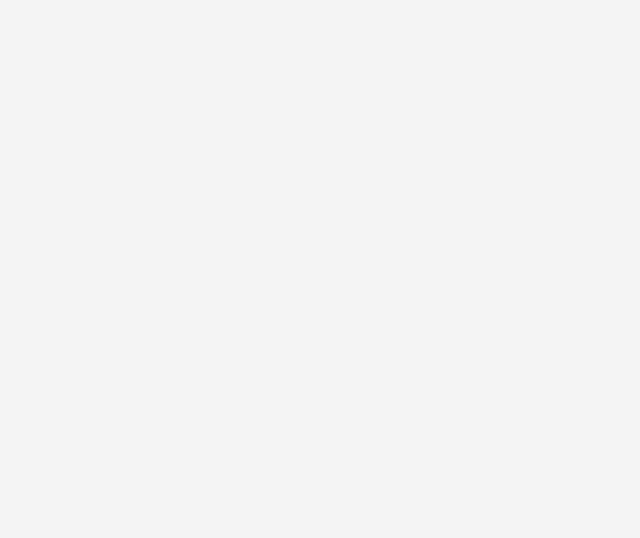
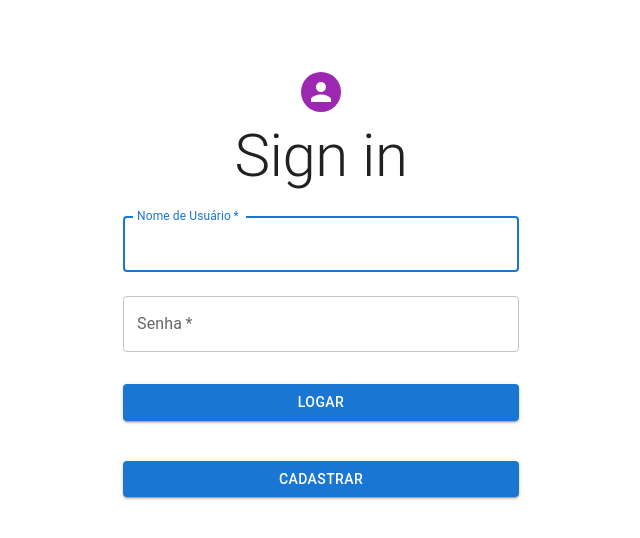
Before and after one commit to brunopdt/RentACar-SpringBoot, a React (Vite) app in the folder implementacao/rentacar_springboot_lds/src/view/: page / in a window 1280 px wide. Before the commit this address had no page. Shown: the top 538 px of the page, without its empty margins (319-959 px from the left). Built offline with nearby package versions, Linux system fonts and the light colour scheme.

Commit message:
Modal Login error

```diff
--- a/implementacao/rentacar_springboot_lds/src/view/src/App.jsx
+++ b/implementacao/rentacar_springboot_lds/src/view/src/App.jsx
@@ -8,7 +8,7 @@ function App() {
   return (
     <BrowserRouter>
       <Routes>
-        <Route path="/login" element={<Login />} />
+        <Route path="/" element={<Login />} />
         <Route path="/cadastro" element={<Cadastro />} />
         <Route path="/listaPedidos" element={<ListaDePedidos />} />
         <Route path='/listaPedidosAgente' element={<ListaDePedidosAgente />}/>
--- a/implementacao/rentacar_springboot_lds/src/view/src/components/login/index.jsx
+++ b/implementacao/rentacar_springboot_lds/src/view/src/components/login/index.jsx
@@ -9,12 +9,14 @@ import { useCallback, useState } from "react";
 import { Link, useNavigate } from "react-router-dom";
 
 import { useApi } from "../../api/axiosInstance";
+import { Dialog } from "@mui/material";
 
 const Login = () => {
   const [formData, setFormData] = useState({
     login: "",
     senha: "",
   });
+  const [openDialog, setOpendialog] = useState(false)
 
   const navigate = useNavigate();
 
@@ -36,6 +38,7 @@ const Login = () => {
         navigate("/listaPedidos");
       } catch (error) {
         console.error("Erro:", error);
+        setOpendialog(true)
       }
     },
     [formData, navigate]
@@ -44,6 +47,12 @@ const Login = () => {
   return (
       <Container component="main" maxWidth="xs">
         <CssBaseline />
+        <Dialog className="dialog" open={openDialog} onClose={() => setOpendialog(false)}>
+            <Box sx={{height: "200px", width: "200px", display: "flex",flexDirection: "column", alignItems: "center", justifyContent: "center", textAlign: "center"}}>
+            <Typography sx={{color: "red", fontSize: 30}}>LOGIN INVÁLIDO</Typography>
+            <Typography>Revise se as informações estão corretas</Typography>
+            </Box>
+        </Dialog>
         <Box
           sx={{
             marginTop: 8,
```
